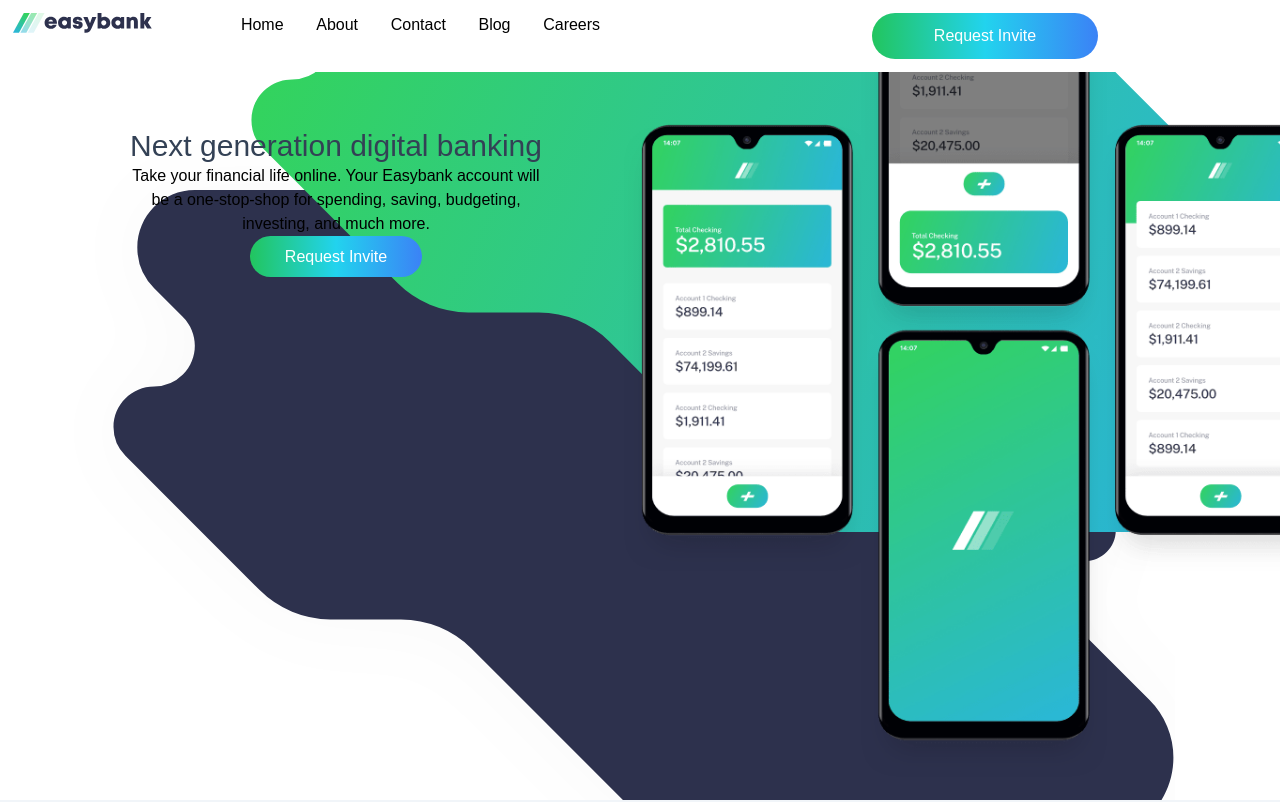
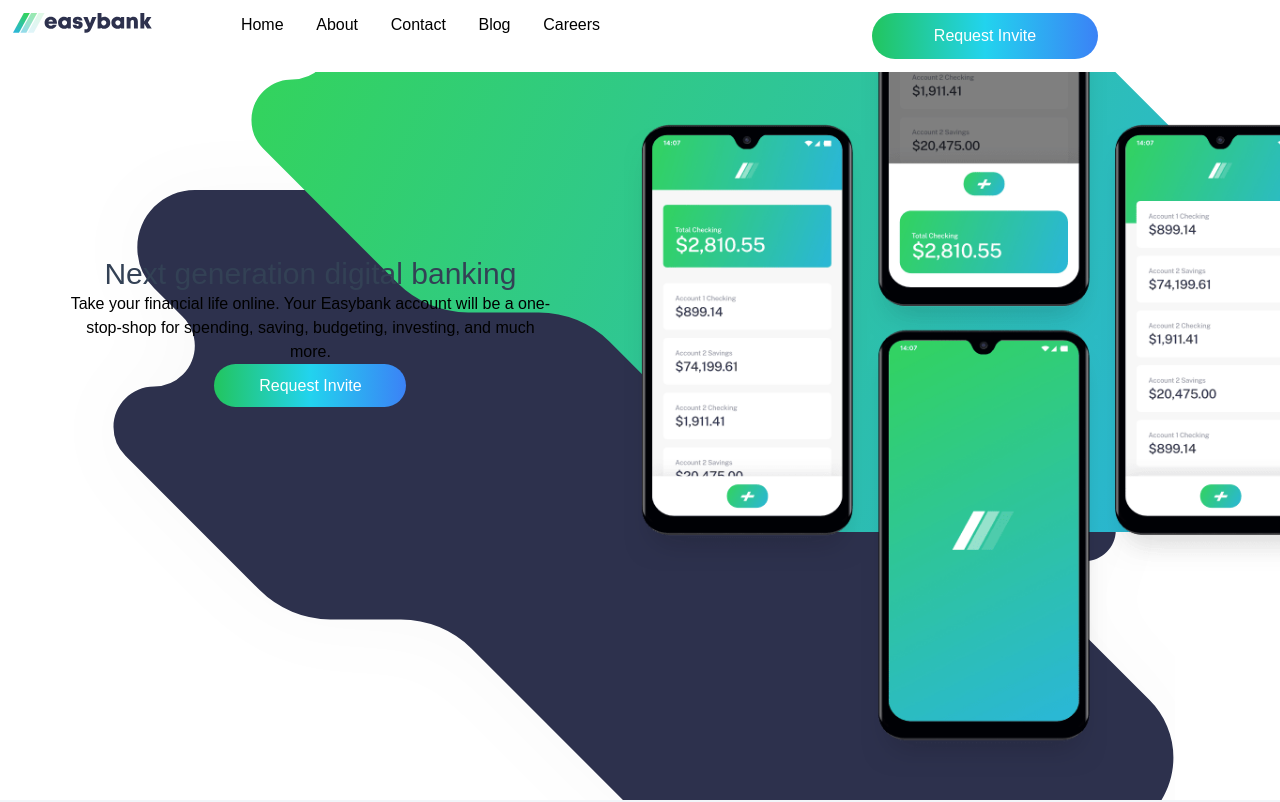
Before and after one commit to akareagwom/easy-bank, a React (Create React App) app: page / in a window 1280 px wide. Shown: the top 802 px of the page. Built offline with nearby package versions, Linux system fonts and the light colour scheme.

Commit message:
side text

```diff
--- a/src/App.js
+++ b/src/App.js
@@ -44,7 +44,7 @@
             <img className='w-[70%]  md:w-[90%] md:mt-[30%]  md:ml-[20%]' src={mockups} alt="asset"/>
           </div>
           </div>
-          <div className='pt-[99%] md:pt-[10%] md:pr-[57%]  px-[9.5%] text-center'>
+          <div className='pt-[99%] md:pt-[20%] md:pr-[57%]  px-[5.5%] text-center'>
             <h1 className='text-3xl md:text-3xl text-slate-700 text-[hsl(233, 8%, 62%)]'>Next generation digital banking</h1>
             <p>Take your financial life online. Your Easybank account will be a one-stop-shop
             for spending, saving, budgeting, investing, and much more.</p>
```
